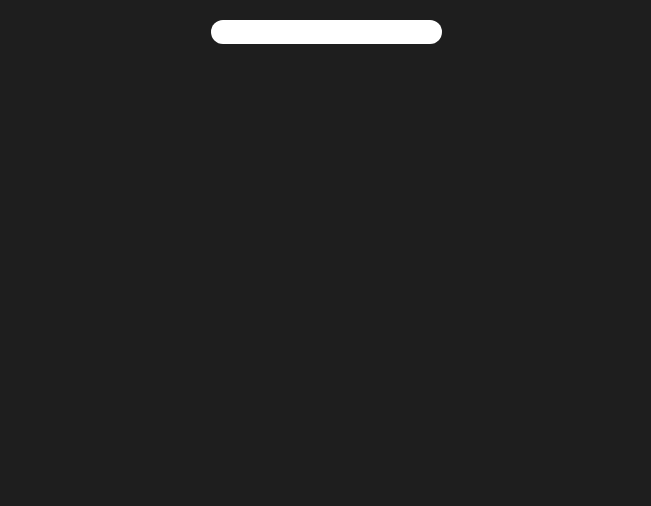
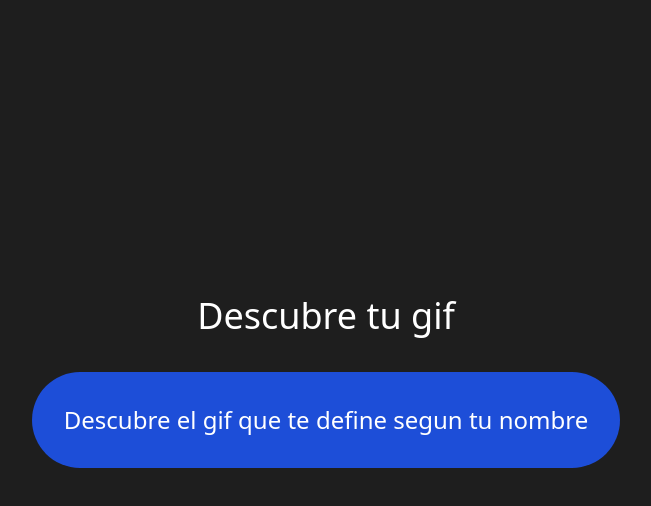
Before and after one commit to saul1217/Proyecto2, a React (Vite) app: page / in a window 1280 px wide. Shown: the top 506 px of the page, without its empty margins (314-965 px from the left). Built offline with nearby package versions, Linux system fonts and the light colour scheme.

Commit message:
se agrega css con tail a PantallaInicio

```diff
--- a/src/App.jsx
+++ b/src/App.jsx
@@ -3,6 +3,7 @@ import { GridGifs } from "./Components/GridGifs";
 import './Components/Style.css'
 import { UseSearchGifs } from "./Components/UseSearchGifs";
 import { BrowserRouter as Router, Routes, Route, useNavigate, useLocation } from 'react-router-dom';
+import { PantallaInicio } from "./Pantallas/PantallaInicio";
 
 function App() {
   const{valorInput,onChange, onSubmit, gifs} = UseSearchGifs();
@@ -11,14 +12,11 @@ function App() {
 
   return (
   <>
-  <Buscador
-  valorInput={valorInput}
-  onChange={onChange}
-  onSubmit={onSubmit}
-  />
-
-  <GridGifs gifs={gifs}/>
-
+  <Router>
+    <Routes>
+      <Route path="/" element={<PantallaInicio />} />
+    </Routes>
+  </Router>
   </>
   )
 }
--- a/src/Pantallas/PantallaInicio.jsx
+++ b/src/Pantallas/PantallaInicio.jsx
@@ -1,13 +1,14 @@
 import { useNavigate } from "react-router-dom"
+import 'tailwindcss'
 
 export const PantallaInicio = () =>{
     const navigate = useNavigate();
 
     return(
         <>
-        <div>
-            <h1>Descubre tu gif</h1>
-            <button onClick={() => navigate('nombre')}>
+        <div className="flex flex-col items-center justify-center min-h-screen text-white bg-gradient-to-r from-violet-800 to-sky-400">
+            <h1 className="text-4xl ]">Descubre tu gif</h1>
+            <button onClick={() => navigate('nombre')} className="bg-blue-700 text-white transition-all rounded-full text-2xl p-8 m-9">
                 Descubre el gif que te define segun tu nombre
             </button>
         </div>
```
